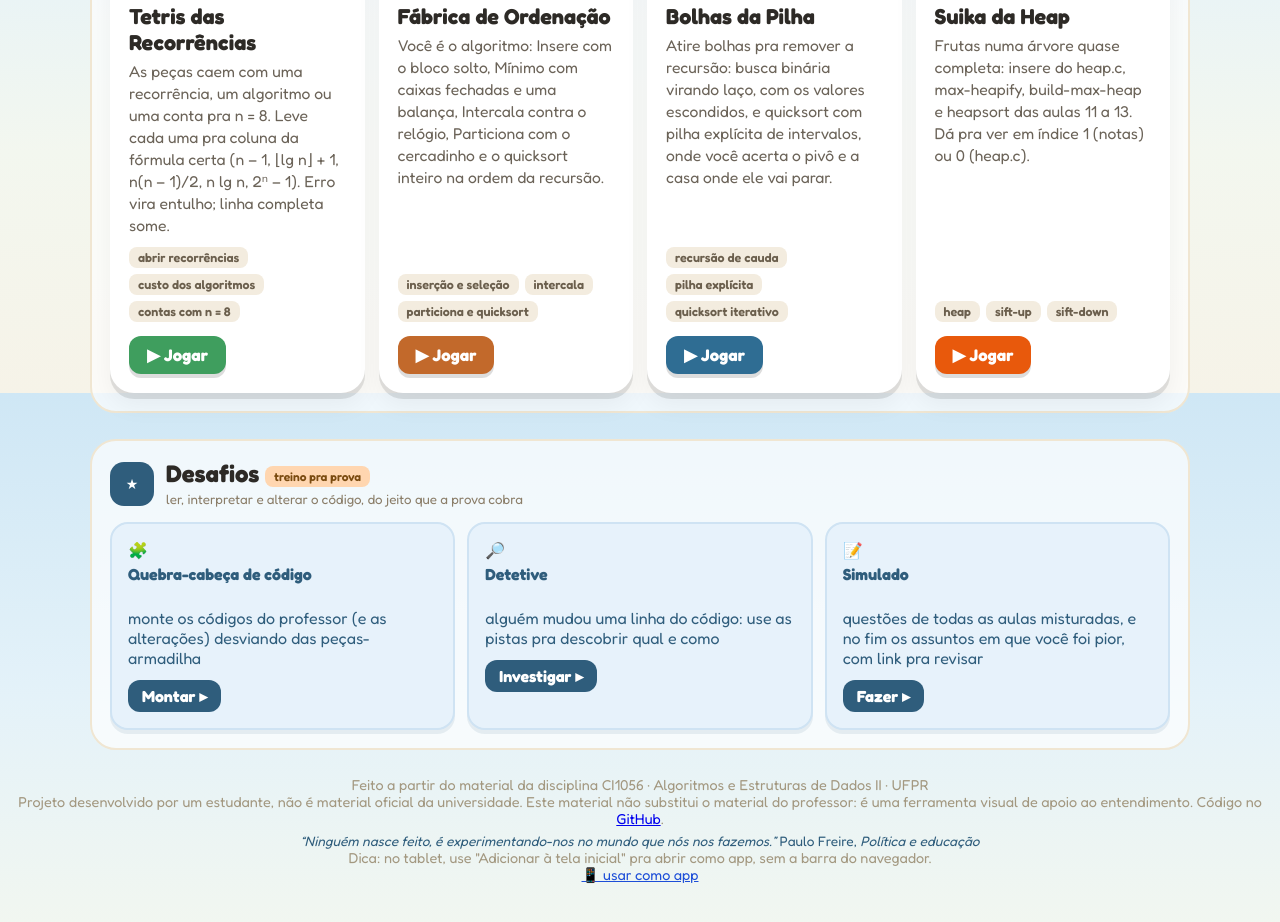
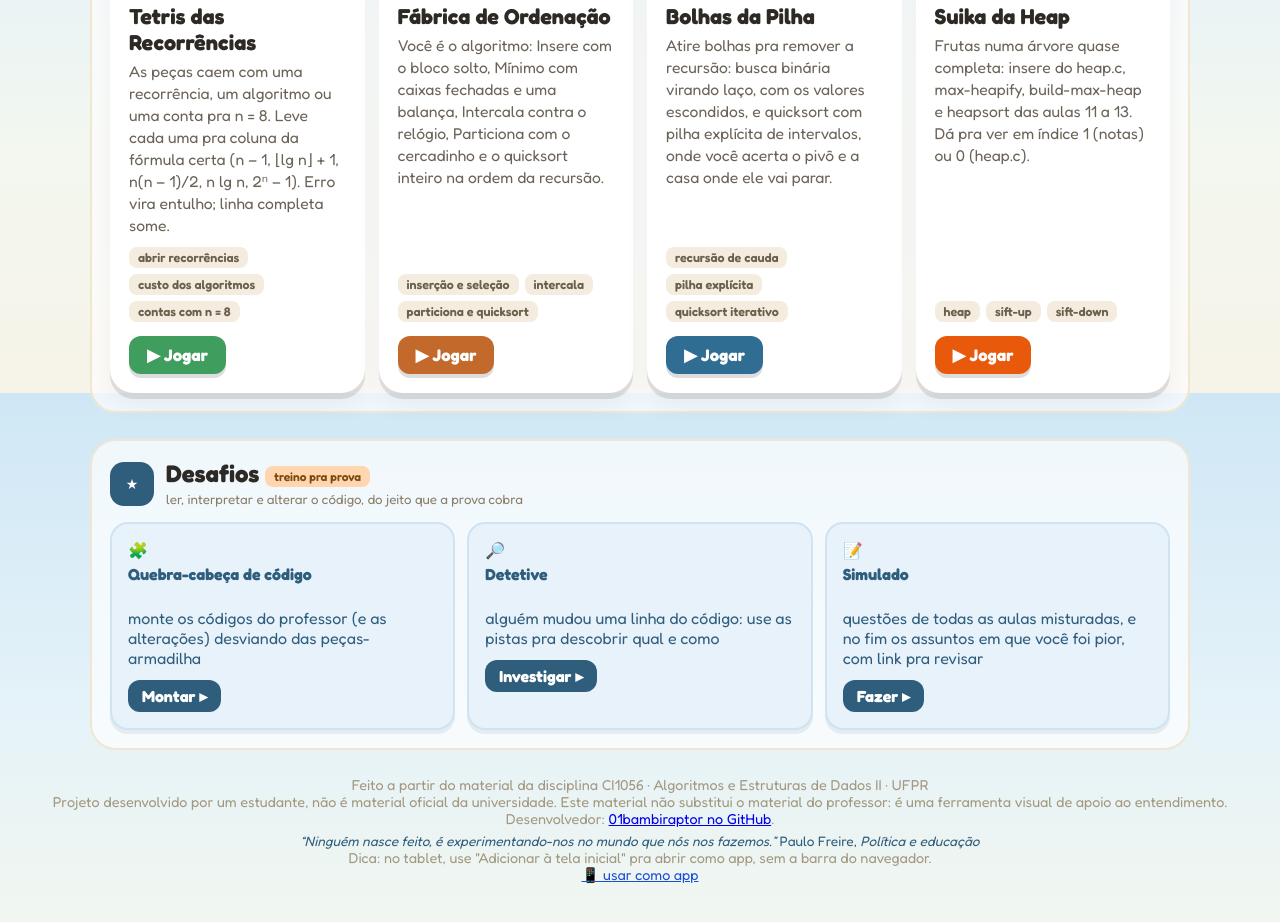
Before and after one commit to 01bambiraptor/algoritmos-2, a plain HTML site: page index.html in a window 1280 px wide. Shown: the part 3607-4529 px from the top of the page. Drawn offline with Linux system fonts and the light colour scheme.

Commit message:
rodapé com aviso de projeto de estudante e link do desenvolvedor

```diff
--- a/index.html
+++ b/index.html
@@ -176,7 +176,7 @@ a.desafio:active{transform:scale(.97)}
 
 <div id="modulos"></div>
 
-<p class="rodape">Feito a partir do material da disciplina CI1056 · Algoritmos e Estruturas de Dados II · UFPR<br>Projeto desenvolvido por um estudante, não é material oficial da universidade. Este material não substitui o material do professor: é uma ferramenta visual de apoio ao entendimento. Código no <a href="https://github.com/01bambiraptor/algoritmos-2" target="_blank" rel="noopener">GitHub</a>.<br><span class="freire"><i>“Ninguém nasce feito, é experimentando-nos no mundo que nós nos fazemos.”</i> Paulo Freire, <i>Política e educação</i></span><br>Dica: no tablet, use "Adicionar à tela inicial" pra abrir como app, sem a barra do navegador.</p>
+<p class="rodape">Feito a partir do material da disciplina CI1056 · Algoritmos e Estruturas de Dados II · UFPR<br>Projeto desenvolvido por um estudante, não é material oficial da universidade. Este material não substitui o material do professor: é uma ferramenta visual de apoio ao entendimento.<br>Desenvolvedor: <a href="https://github.com/01bambiraptor" target="_blank" rel="noopener">01bambiraptor no GitHub</a>.<br><span class="freire"><i>“Ninguém nasce feito, é experimentando-nos no mundo que nós nos fazemos.”</i> Paulo Freire, <i>Política e educação</i></span><br>Dica: no tablet, use "Adicionar à tela inicial" pra abrir como app, sem a barra do navegador.</p>
 
 <script>
 const JOGOS=[
```
Also changed, not shown: LICENSE.txt, versao-prof/LICENSE.txt, 1 other file.
